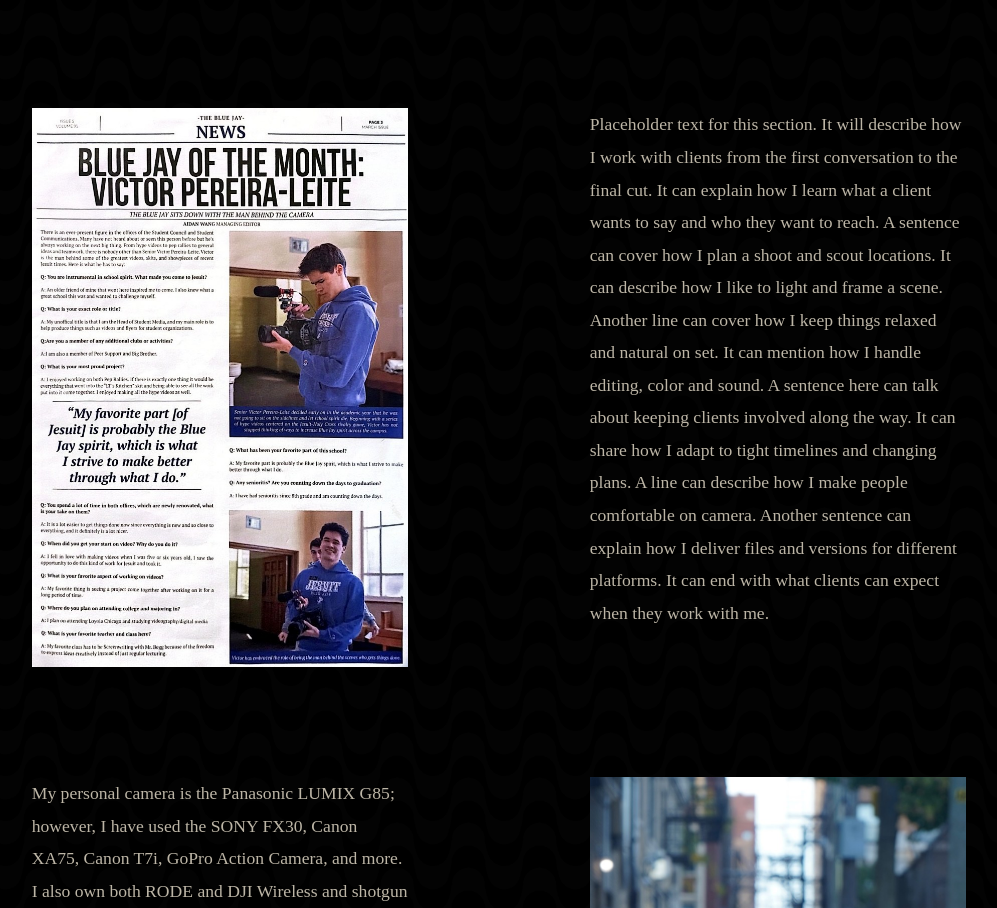
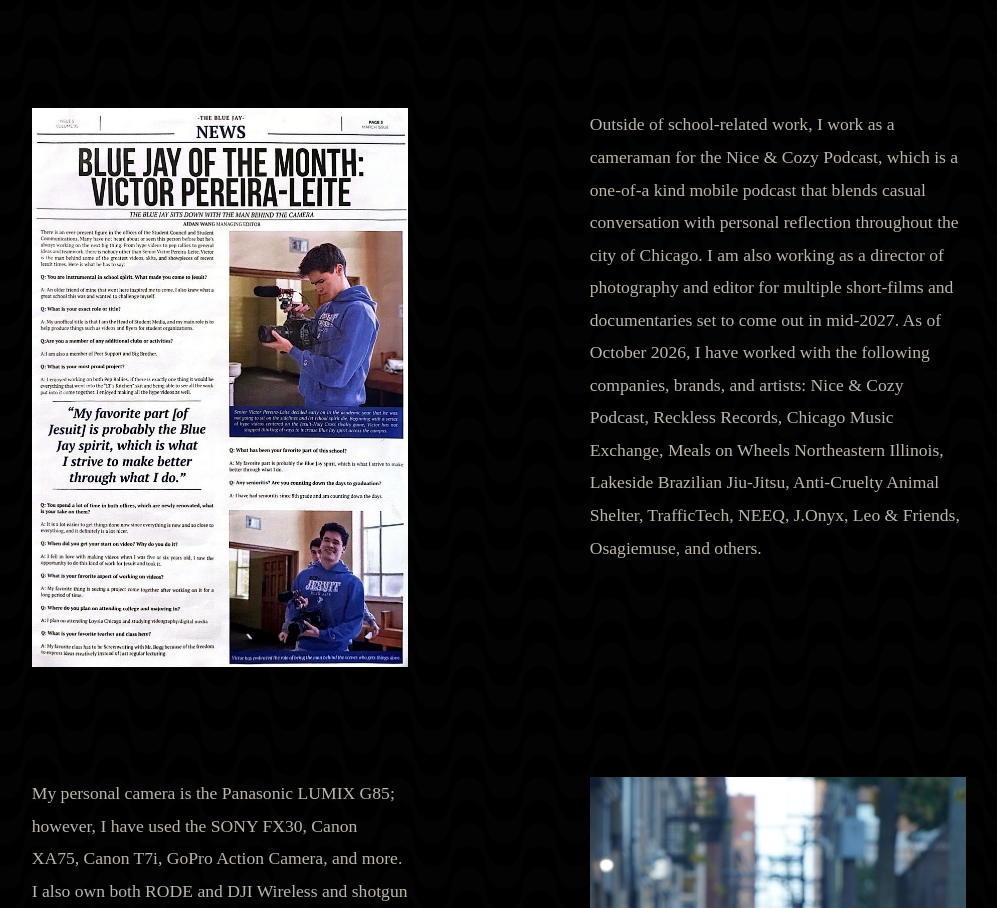
Before and after one commit to vicdeography/videography-portfolio, a Next.js app: page /about in a window 1280 px wide. Shown: the part 1556-2464 px from the top of the page, without its empty margins (141-1138 px from the left). Built offline with nearby package versions, Linux system fonts and the light colour scheme.

Commit message:
Add real text to the third About Me section
Co-Authored-By: Claude Opus 5.5 <noreply@anthropic.com>
Claude-Session: https://claude.ai/code/session_012doww6FyTtxXFFgc2YjrpC

```diff
--- a/app/about/page.js
+++ b/app/about/page.js
@@ -27,7 +27,8 @@ const sections = [
     key: 'approach',
     photo: newspaperPhoto,
     alt: 'School newspaper feature naming Victor Pereira-Leite Blue Jay of the Month',
-    text: 'Placeholder text for this section. It will describe how I work with clients from the first conversation to the final cut. It can explain how I learn what a client wants to say and who they want to reach. A sentence can cover how I plan a shoot and scout locations. It can describe how I like to light and frame a scene. Another line can cover how I keep things relaxed and natural on set. It can mention how I handle editing, color and sound. A sentence here can talk about keeping clients involved along the way. It can share how I adapt to tight timelines and changing plans. A line can describe how I make people comfortable on camera. Another sentence can explain how I deliver files and versions for different platforms. It can end with what clients can expect when they work with me.',
+    text:
+      "Outside of school-related work, I work as a cameraman for the Nice & Cozy Podcast, which is a one-of-a kind mobile podcast that blends casual conversation with personal reflection throughout the city of Chicago. I am also working as a director of photography and editor for multiple short-films and documentaries set to come out in mid-2027. As of October 2026, I have worked with the following companies, brands, and artists: Nice & Cozy Podcast, Reckless Records, Chicago Music Exchange, Meals on Wheels Northeastern Illinois, Lakeside Brazilian Jiu-Jitsu, Anti-Cruelty Animal Shelter, TrafficTech, NEEQ, J.Onyx, Leo & Friends, Osagiemuse, and others.",
   },
   {
     key: 'beyond',
```
